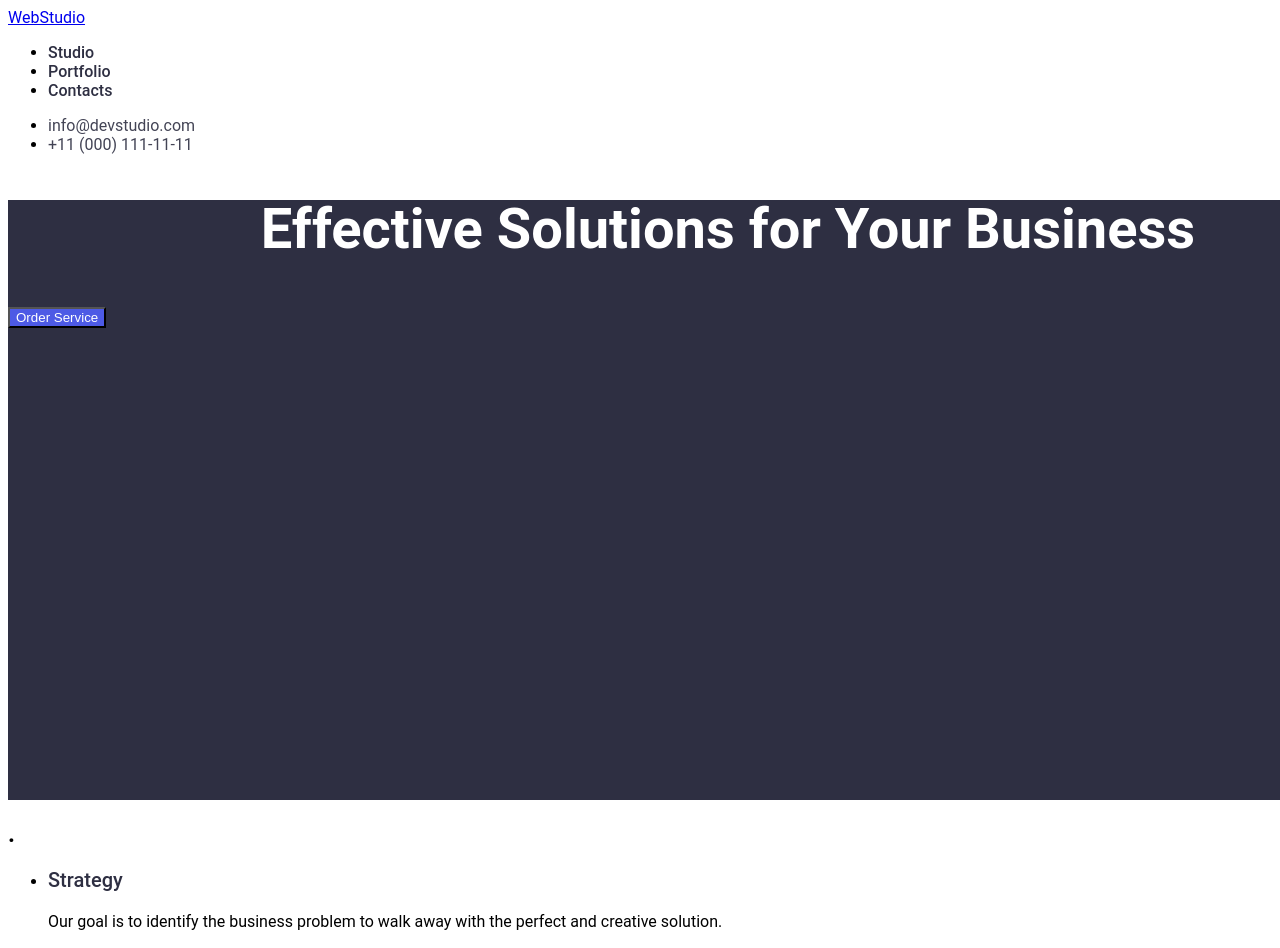
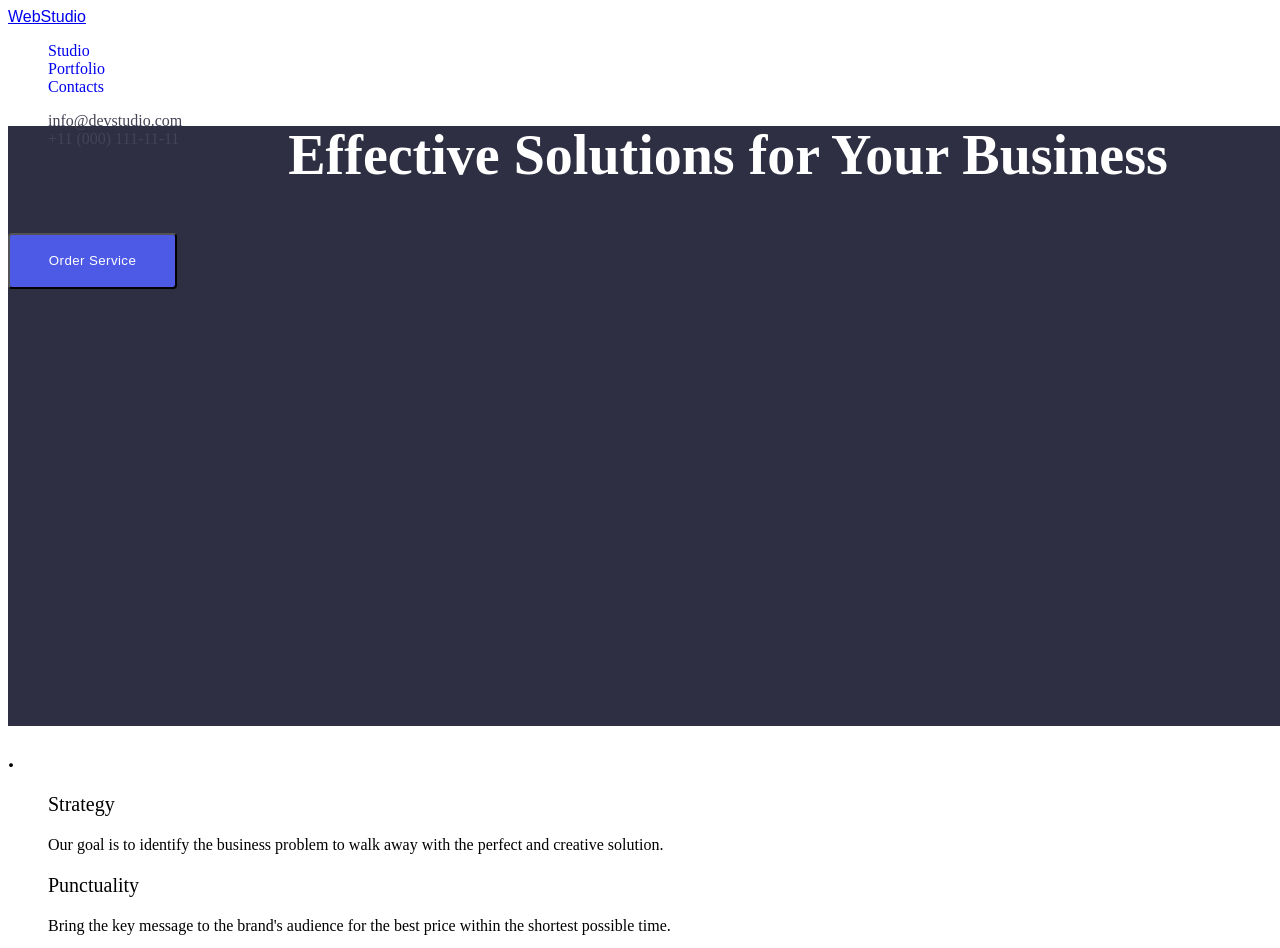
Before and after one commit to OlegPasichnik21/goit-markup-hw-02, a plain HTML site: page index.html in a window 1280 px wide. Shown: the top 948 px of the page. Drawn offline with Linux system fonts and the light colour scheme.

Commit message:
Add files via upload

```diff
--- a/css/style.css
+++ b/css/style.css
@@ -1,13 +1,24 @@
-body {
+.text .link:hover body {
   font-family: "Roboto", sans-serif;
+  color: #2e2f42;
+  line-height: 24px;
 }
+
+.title {
+  font-family: "Raleway", sans-serif;
+}
+header {
+  width: 1440px;
+  height: 72px;
+}
+
+ul {
+  list-style-type: none;
+}
+
 .text .link {
-  color: #2e2f42;
-  font-family: "Roboto", sans-serif;
-  font-size: 16px;
   font-weight: 500;
   text-decoration: none;
-  list-style-type: none;
 }
 
 .effective {
@@ -16,9 +27,25 @@ body {
   height: 600px;
 }
 
+.button {
+  color: #ffffff;
+  font-weight: 500;
+  background-color: #4d5ae5;
+  cursor: pointer;
+  width: 169px;
+  height: 56px;
+  font-weight: 500;
+  border-radius: 4px;
+  padding-left: 32px;
+  padding-right: 32px;
+  padding-top: 16px;
+  padding-bottom: 16px;
+  line-height: 1.5px;
+  letter-spacing: 0.4px;
+}
+
 .post-title {
   color: #ffffff;
-  font-family: "Roboto", sans-serif;
   font-size: 56px;
   font-weight: 700;
   text-align: center;
@@ -26,29 +53,33 @@ body {
 }
 
 .strategy {
-  color: #2e2f42;
-  font-family: "Roboto", sans-serif;
   font-weight: 500;
   font-size: 20px;
 }
+
+.strategy .strategy-s {
+  color: #434455;
+  text-align: left;
+}
+
 .strategy .strategy-p {
   color: #434455;
-  font-family: "Roboto", sans-serif;
-  font-weight: 400;
+  text-align: center;
 }
 
-.button {
-  color: #ffffff;
-  background-color: #4d5ae5;
-  font-family: "Roboto" sans-serif;
-  font-weight: 500;
+.strategy .strategy-d {
+  color: #434455;
+  text-align: center;
+}
+
+.strategy .strategy-t {
+  color: #434455;
+  text-align: center;
 }
 
 .address .address-callback {
   color: #434455;
-  font-family: "Roboto", sans-serif;
   font-size: 16px;
-  font-weight: 400;
   font-style: normal;
   text-decoration: none;
 }
--- a/index.html
+++ b/index.html
@@ -30,9 +30,9 @@
             >
           </li>
           <li>
-            <a href="tel:+110001111111" class="address-callback"
-              >+11 (000) 111-11-11</a
-            >
+            <a href="tel:+110001111111" class="address-callback">
+              +11 (000) 111-11-11
+            </a>
           </li>
         </ul>
       </address>
@@ -49,7 +49,7 @@
         <ul>
           <li>
             <h3 class="strategy">Strategy</h3>
-            <p class="strategy-p">
+            <p class="strategy-s">
               Our goal is to identify the business problem to walk away with the
               perfect and creative solution.
             </p>
@@ -63,14 +63,14 @@
           </li>
           <li>
             <h3 class="strategy">Diligence</h3>
-            <p class="strategy-p">
+            <p class="strategy-d">
               Research and confirm brands that present the strongest digital
               growth opportunities and minimize risk.
             </p>
           </li>
           <li>
             <h3 class="strategy">Technologies</h3>
-            <p class="strategy-p">
+            <p class="strategy-t">
               Design practice focused on digital experiences. We bring forth a
               deep passion for problem-solving.
             </p>
@@ -79,7 +79,7 @@
       </section>
       <!--Our team-->
       <section>
-        <h2>Our Team</h2>
+        <h2 class="workers">Our Team</h2>
         <ul>
           <li>
             <img
@@ -92,7 +92,7 @@
           </li>
           <li>
             <img
-              src="./images/icons/img-1.jpg"
+              src="./images/icons/img-2.jpg"
               width="264"
               alt="Icons Tom Ford"
             />
@@ -101,7 +101,7 @@
           </li>
           <li>
             <img
-              src="./images/icons/img-2.jpg"
+              src="./images/icons/img-1.jpg"
               width="264"
               alt="Icons Camila Garcia"
             />
@@ -157,7 +157,7 @@
       </section>
     </main>
     <footer>
-      <a href="./index.html">WebStudio</a>
+      <a href="./index.html" class="title">WebStudio</a>
       <p>
         Increase the flow of customers and sales for your business with digital
         marketing & growth solutions.
```
